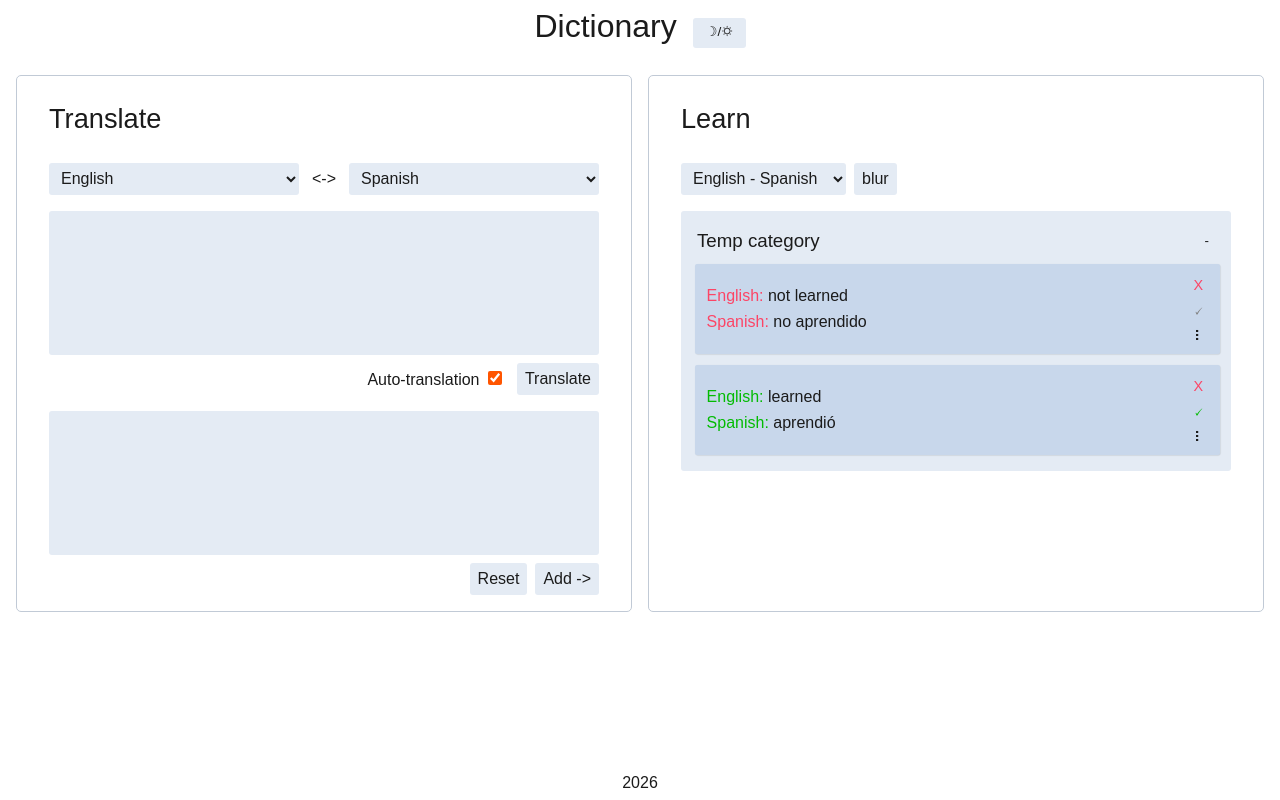
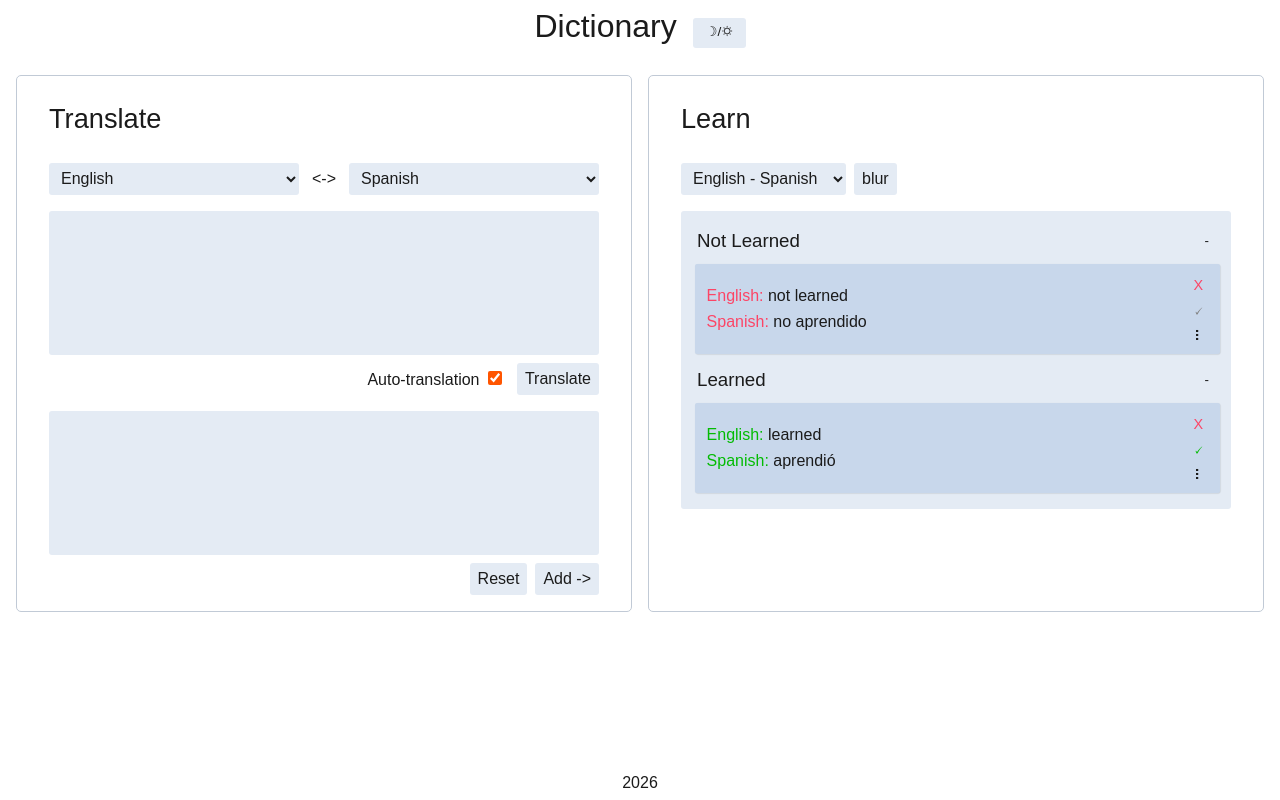
Before and after one commit to self-related/dictionary, a React (Vite) app: page / in a window 1280 px wide. Built offline with nearby package versions, Linux system fonts and the light colour scheme; the HTML template or start-up script is replaced by a standard one.

Commit message:
Sort dictionary items by learned value in UI

```diff
--- a/src/features/dictionary/ui/dictionary-list/DictionaryList.tsx
+++ b/src/features/dictionary/ui/dictionary-list/DictionaryList.tsx
@@ -2,18 +2,19 @@ import styles from "./DictionaryList.module.css"
 import Item from "./item/Item";
 import { useAppSelector } from "../../../../app/model/store/hooks";
 import { getLanguageNamesFromDictionaryId } from "../../../../shared/config/languageNames";
-import { selectDictionaryItemsReversed } from "../../model/dictionarySlice";
+import { selectDictionaryItemsCategorizedReversed } from "../../model/dictionarySlice";
 import { Category } from "./category/Category";
 
 
 export default function DictionaryList() {
     const { currentDictionaryId } = useAppSelector(state => state.dictionarySlice.settings);
-    const items = useAppSelector(state => selectDictionaryItemsReversed(state, currentDictionaryId));
+    const [notLearnedItems, learnedItems] = useAppSelector(state => selectDictionaryItemsCategorizedReversed(state, currentDictionaryId));
+
     const [sourceLang, targetLang] = getLanguageNamesFromDictionaryId(currentDictionaryId);
     const blurItems = useAppSelector(state => state.dictionarySlice.settings.blurTranslations);
 
     // Return on empty items
-    if (items.length === 0) {
+    if (notLearnedItems.length === 0 && learnedItems.length === 0) {
         return (
            <div className={ styles.dictionaryList }>
                 <p className={ styles.placeholder }>
@@ -25,9 +26,12 @@ export default function DictionaryList() {
 
     return (
         <div className={styles.dictionaryList}>
-            <Category name="Temp category" >
+
+            {/* Not Learned items  */}
+            <Category name="Not Learned" >
                 {
-                items?.map((item, i) => (
+                    notLearnedItems.length > 0
+                    ? notLearnedItems.map((item, i) => (
                         <Item key={i}
                             sourceLang={sourceLang ?? "Original"}
                             targetLang={targetLang ?? "Translation"}
@@ -36,6 +40,24 @@ export default function DictionaryList() {
                             {...item}
                         />
                     ))
+                    : ""
+                }
+            </Category>
+
+            {/* Learned items */}
+            <Category name="Learned">
+                {
+                    learnedItems.length > 0
+                    ? learnedItems.map((item, i) => (
+                        <Item key={i}
+                            sourceLang={sourceLang ?? "Original"}
+                            targetLang={targetLang ?? "Translation"}
+                            dictionaryId={currentDictionaryId}
+                            blur={blurItems}
+                            {...item}
+                        />
+                    ))
+                    : ""
                 }
             </Category>
         </div>
```
Lines whose indentation alone changed are shown as unchanged.
